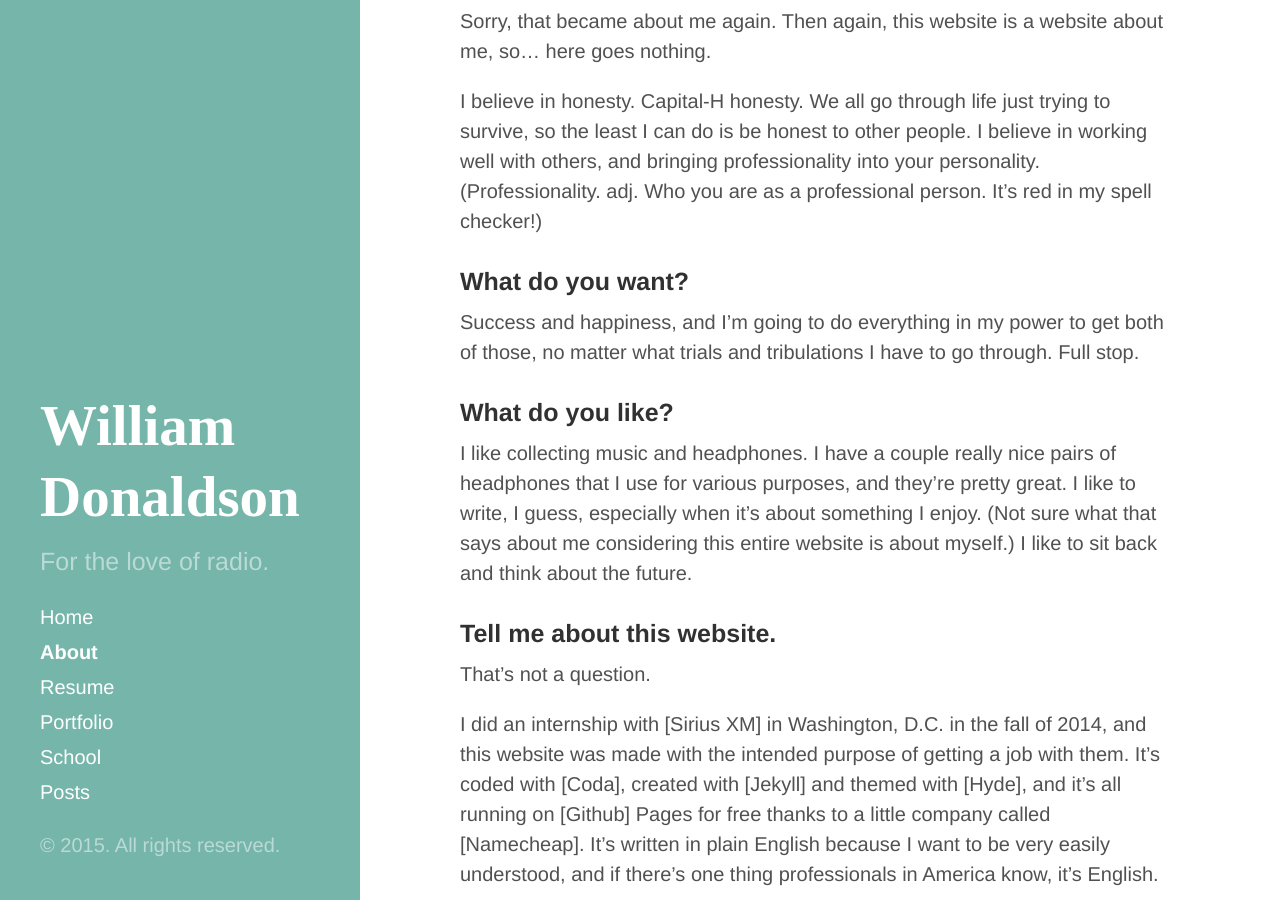
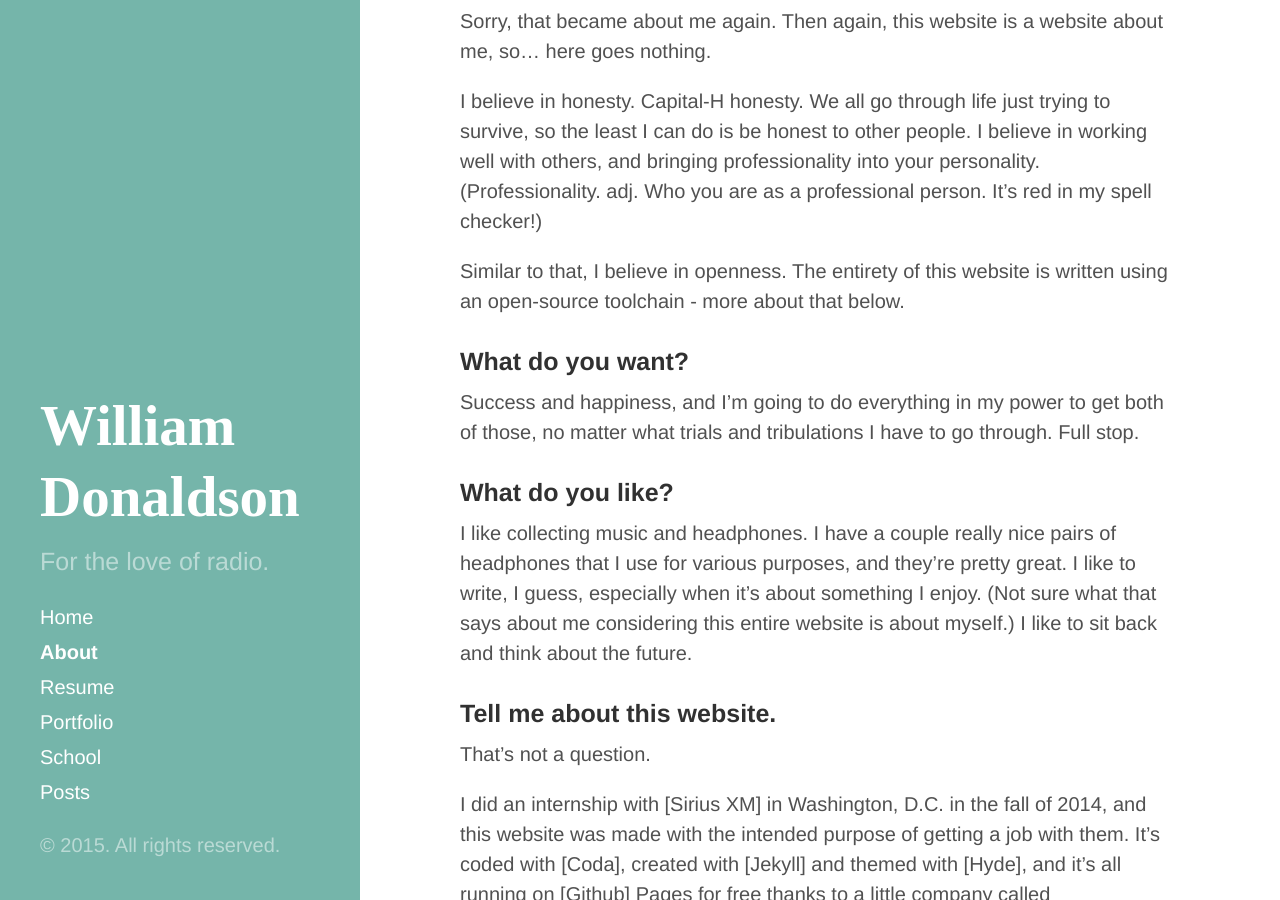
Before and after one commit to crownsedge/wildonaldson.me, a Jekyll site: the page built from about.md, in a window 1280 px wide and 900 px high, scrolled down 1482 px. Built offline with Jekyll 4.4.1, drawn with Linux system fonts in a browser that asks for light colours; Markdown is read by kramdown in place of the engine named in the settings; comment, search, counter and statistics services are not loaded.

Commit message:
open source notice

```diff
--- a/about.md
+++ b/about.md
@@ -29,6 +29,8 @@ Sorry, that became about me again. Then again, this website is a website about m
 
 I believe in honesty. Capital-H honesty. We all go through life just trying to survive, so the least I can do is be honest to other people. I believe in working well with others, and bringing professionality into your personality. (Professionality. adj. Who you are as a professional person. It's red in my spell checker!)
 
+Similar to that, I believe in openness. The entirety of this website is written using an open-source toolchain - more about that below.
+
 ### What do you want?
 
 Success and happiness, and I'm going to do everything in my power to get both of those, no matter what trials and tribulations I have to go through. Full stop.
```
